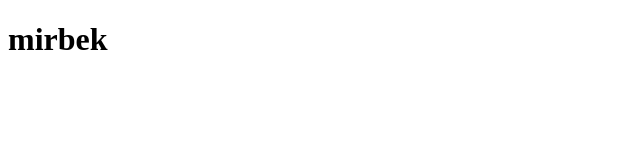
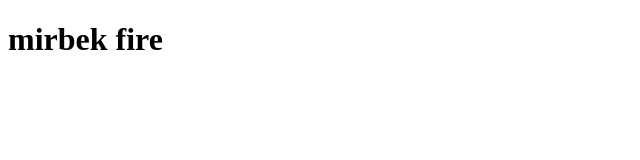
Before and after one commit to mirbek2003/new-sait, a plain HTML site: page index.html in a window 1280 px wide. Shown: the full height of the page, 0-640 px from the left. Drawn offline with Linux system fonts and the light colour scheme.

Commit message:
first commit

```diff
--- a/index.html
+++ b/index.html
@@ -8,7 +8,7 @@
     <link rel="stylesheet" href="style.css">
 </head>
 <body>
-    <h1>mirbek</h1>
+    <h1>mirbek fire</h1>
 
 </body>
 </html>
```
